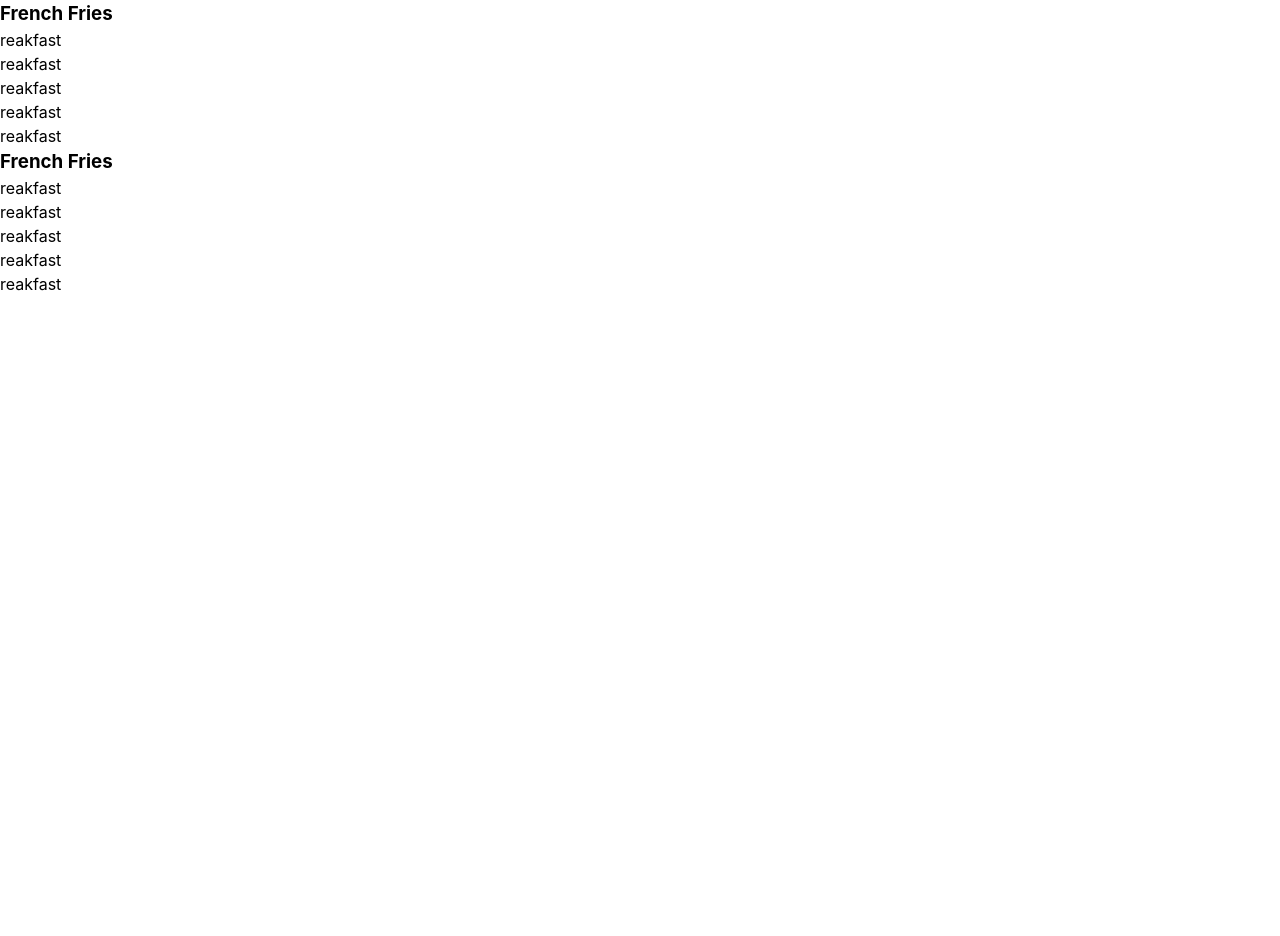
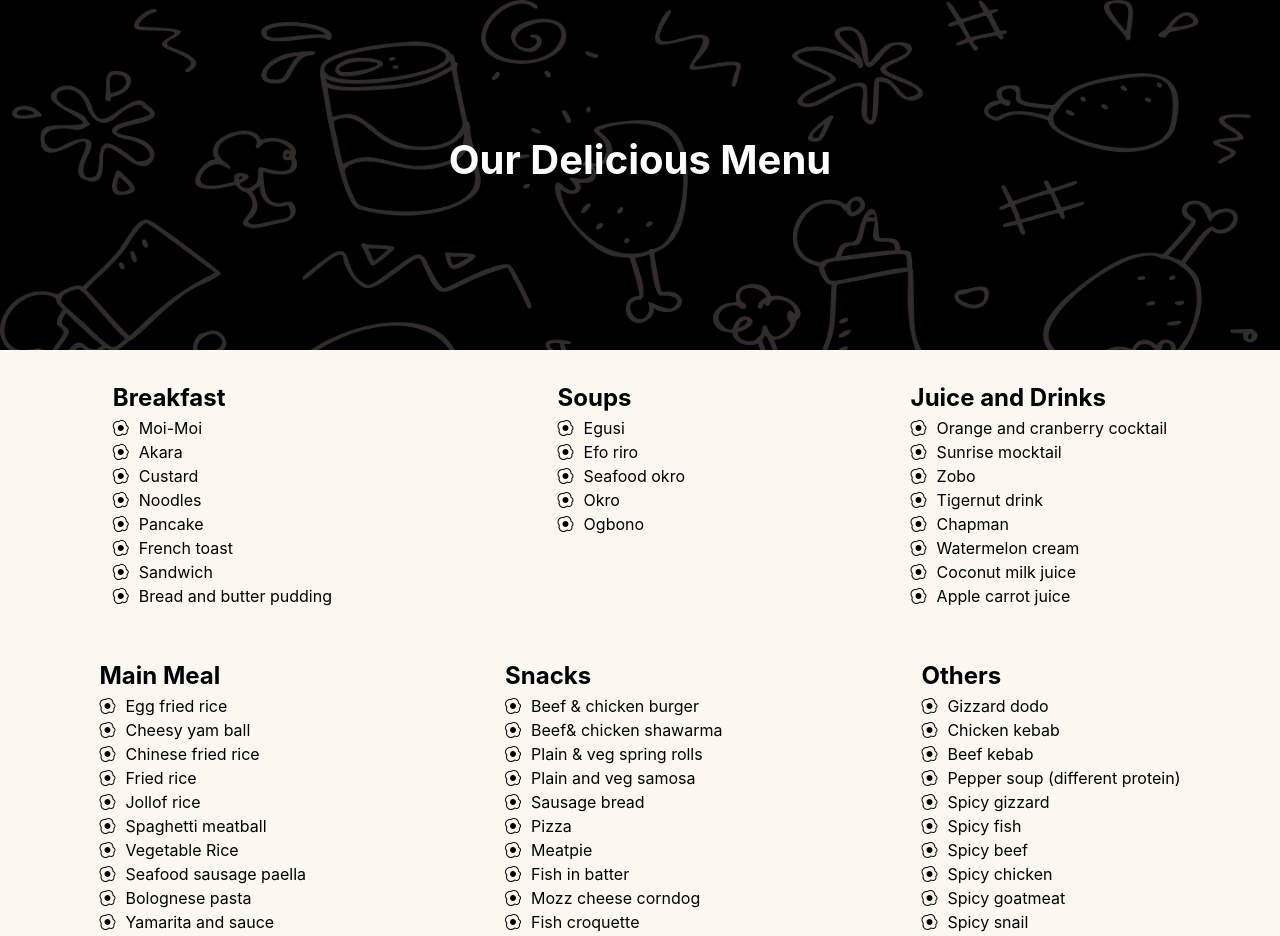
Before and after one commit to dennispaul8/Mr-Fresh-Kitchen, a React (Vite) app: page /menulist in a window 1280 px wide. Shown: the top 936 px of the page. Before the commit the page ends 800 px from the top, so only its background shows below. Built offline with nearby package versions, Linux system fonts and the light colour scheme.

Commit message:
Add bootstrap icons to menulist

```diff
--- a/package.json
+++ b/package.json
@@ -15,6 +15,7 @@
     "@emotion/styled": "^11.11.5",
     "@radix-ui/react-navigation-menu": "^1.1.4",
     "@radix-ui/react-slot": "^1.0.2",
+    "bootstrap-icons": "^1.11.3",
     "class-variance-authority": "^0.7.0",
     "clsx": "^2.1.0",
     "framer-motion": "^11.1.7",
--- a/src/components/hero/Hero.jsx
+++ b/src/components/hero/Hero.jsx
@@ -11,7 +11,7 @@ export const Hero = () => {
         <div className="hero-sec">
             <div className="hero-sec-txt">
                 <h1>Get in the holiday
-                    mood, donate <br />
+                    mood,donate <br />
                     some food</h1>
                 <p>Our job is to fill your tummy with delicious food.</p>
 
--- a/src/main.jsx
+++ b/src/main.jsx
@@ -4,6 +4,7 @@ import App from './App.jsx'
 import './index.css'
 import { BrowserRouter } from 'react-router-dom'
 // import { ChakraProvider } from '@chakra-ui/react'
+import "bootstrap-icons/font/bootstrap-icons.css";
 
 ReactDOM.createRoot(document.getElementById('root')).render(
   <React.StrictMode>
--- a/src/pages/menulist/MenuList.css
+++ b/src/pages/menulist/MenuList.css
@@ -0,0 +1,81 @@
+
+.menulist-cont{
+    background-color: #fbefe27a;
+    padding-bottom: 100px;
+}
+.menulist-cont--heading{
+    background-image: url('../../../public/svg-bg.png') ;
+    height: 350px;
+    background-size: cover;
+    background-repeat: no-repeat;
+    width: 100%;
+}
+.menulist-cont--heading h2{
+  color: white;
+  text-align: center;
+  font-size: 40px;
+  padding-top: 130px;
+}
+.menulist-cont img{
+    width: 100%;
+    height: 500px;
+    background-size: contain;
+    background-repeat: no-repeat;
+}
+
+.menulist-top{
+    display: flex;
+    margin-top: 30px;
+    text-align: left;
+
+}
+
+.breakfast-cont ul{
+    list-style-type: none;
+ }
+ .breakfast-cont span{
+    margin-left: 10px;
+ }
+
+ .soups-cont ul{
+    list-style-type: none;
+ }
+ .soups-cont span{
+    margin-left: 10px;
+ }
+
+.jnd-cont ul{
+   list-style-type: none;
+}
+.jnd-cont span{
+    margin-left: 10px;
+ }
+
+
+
+ .menulist-bottom{
+    display: flex;
+    margin-top: 50px;
+    text-align: left;
+}
+
+.main-meal-cont ul{
+    list-style-type: none;
+}
+.main-meal-cont span{
+    margin-left: 10px;
+}
+
+.snacks-cont ul{
+    list-style-type: none;
+}
+.snacks-cont span{
+    margin-left: 10px;
+}
+
+.others-cont ul{
+    list-style-type: none;
+}
+.others-cont span{
+    margin-left: 10px;
+}
--- a/src/pages/menulist/MenuList.jsx
+++ b/src/pages/menulist/MenuList.jsx
@@ -1,46 +1,108 @@
 import './MenuList.css'
+import bg from '../../../public/svg-bg.png'
+export const MenuList =()=>{
 
-export const MenuList = () => {
-    const top_list = [
-        {
-            image: "../../../public/mr-fresh-logo.jpeg",
-            heading: "French Fries",
-            paragraph: "Say goodbye to the hassle of coordinating Say goodbye to the hassle of coordinati",
-            price: "01",
-        },
-        {
-            image: "../../../public/mr-fresh-logo.jpeg",
-            heading: "French Fries",
-            paragraph: "Say goodbye to the hassle of coordinating Say goodbye to the hassle of coordinati",
-            price: "01",
-        },
-    ]
-    return (
+return(
     <>
         <div className="menulist-cont">
+            <div className="menulist-cont--heading">
+                <h2>Our Delicious Menu</h2>
+            </div>
             <div className="menulist-top">
-                    {/* <h2>breakfast</h2>
-               */}
-                    <div className="">
-                        {top_list.map((info, index) =>
-
-                            <div key={index} className=''>
-
-                                <h3>{info.heading}</h3>
+               <div className="breakfast-cont">
+               <h2>Breakfast</h2>
                 <ul>
-                                    <li>reakfast</li>
-                                    <li>reakfast</li>
-                                    <li>reakfast</li>
-                                    <li>reakfast</li>
-                                    <li>reakfast</li>
+                <li><i class="bi bi-egg-fried"></i><span>Moi-Moi</span></li>
+                    <li><i class="bi bi-egg-fried"></i><span>Akara</span></li>
+                    <li><i class="bi bi-egg-fried"></i><span>Custard</span></li>
+                    <li><i class="bi bi-egg-fried"></i><span>Noodles</span></li>
+                    <li><i class="bi bi-egg-fried"></i><span>Pancake</span></li>
+                    <li><i class="bi bi-egg-fried"></i><span>French toast</span></li>
+                    <li><i class="bi bi-egg-fried"></i><span>Sandwich</span></li>
+                    <li><i class="bi bi-egg-fried"></i><span>Bread and butter pudding</span></li>
                 </ul>
                </div>
 
-                        )}
+               <div className="soups-cont">
+               <h2>Soups</h2>
+                <ul>
+                <li><i class="bi bi-egg-fried"></i><span>Egusi</span></li>
+                    <li><i class="bi bi-egg-fried"></i><span>Efo riro</span></li>
+                    <li><i class="bi bi-egg-fried"></i><span>Seafood okro</span></li>
+                    <li><i class="bi bi-egg-fried"></i><span>Okro</span></li>
+                    <li><i class="bi bi-egg-fried"></i><span>Ogbono</span></li>
+                </ul>
+               </div>
+
+               <div className="jnd-cont">
+               <h2>Juice and Drinks</h2>
+                <ul>
+                    <li><i class="bi bi-egg-fried"></i><span>Orange and cranberry cocktail</span></li>
+                    <li><i class="bi bi-egg-fried"></i><span>Sunrise mocktail</span></li>
+                    <li><i class="bi bi-egg-fried"></i><span>Zobo</span></li>
+                    <li><i class="bi bi-egg-fried"></i><span>Tigernut drink</span></li>
+                    <li><i class="bi bi-egg-fried"></i><span>Chapman</span></li>
+                    <li><i class="bi bi-egg-fried"></i><span>Watermelon cream</span></li>
+                    <li><i class="bi bi-egg-fried"></i><span>Coconut milk juice</span></li>
+                    <li><i class="bi bi-egg-fried"></i><span>Apple carrot juice</span></li>
+                </ul>
                </div>
             </div>
 
+
             <div className="menulist-bottom">
+            <div className="main-meal-cont">
+               <h2>Main Meal</h2>
+                <ul>
+                <li><i class="bi bi-egg-fried"></i><span>Egg fried rice</span></li>
+                    <li><i class="bi bi-egg-fried"></i><span>Cheesy yam ball</span></li>
+                    <li><i class="bi bi-egg-fried"></i><span>Chinese fried rice</span></li>
+                    <li><i class="bi bi-egg-fried"></i><span>Fried rice</span></li>
+                    <li><i class="bi bi-egg-fried"></i><span>Jollof rice</span></li>
+                    <li><i class="bi bi-egg-fried"></i><span>Spaghetti meatball</span></li>
+                    <li><i class="bi bi-egg-fried"></i><span>Vegetable Rice</span></li>
+                    <li><i class="bi bi-egg-fried"></i><span>Seafood sausage paella</span></li>
+                    <li><i class="bi bi-egg-fried"></i><span>Bolognese pasta</span></li>
+                    <li><i class="bi bi-egg-fried"></i><span>Yamarita and sauce</span></li>
+                    <li><i class="bi bi-egg-fried"></i><span>Yam pottage</span></li>
+                    <li><i class="bi bi-egg-fried"></i><span>Beans pottage</span></li>
+                    <li><i class="bi bi-egg-fried"></i><span>Yam and egg</span></li>
+                    <li><i class="bi bi-egg-fried"></i><span>Ewa agoyin</span></li>
+                </ul>
+               </div>
+
+               <div className="snacks-cont">
+               <h2>Snacks</h2>
+                <ul>
+                <li><i class="bi bi-egg-fried"></i><span>Beef & chicken burger</span></li>
+                    <li><i class="bi bi-egg-fried"></i><span>Beef& chicken shawarma</span></li>
+                    <li><i class="bi bi-egg-fried"></i><span>Plain & veg spring rolls</span></li>
+                    <li><i class="bi bi-egg-fried"></i><span>Plain and veg samosa</span></li>
+                    <li><i class="bi bi-egg-fried"></i><span>Sausage bread</span></li>
+                    <li><i class="bi bi-egg-fried"></i><span>Pizza</span></li>
+                    <li><i class="bi bi-egg-fried"></i><span>Meatpie</span></li>
+                    <li><i class="bi bi-egg-fried"></i><span>Fish in batter</span></li>
+                    <li><i class="bi bi-egg-fried"></i><span>Mozz cheese corndog</span></li>
+                    <li><i class="bi bi-egg-fried"></i><span>Fish croquette</span></li>
+                    <li><i class="bi bi-egg-fried"></i><span>Churros</span></li>
+                </ul>
+               </div>
+
+               <div className="others-cont">
+               <h2>Others</h2>
+                <ul>
+                    <li><i class="bi bi-egg-fried"></i><span>Gizzard dodo</span></li>
+                    <li><i class="bi bi-egg-fried"></i><span>Chicken kebab</span></li>
+                    <li><i class="bi bi-egg-fried"></i><span>Beef kebab</span></li>
+                    <li><i class="bi bi-egg-fried"></i><span>Pepper soup (different protein)</span></li>
+                    <li><i class="bi bi-egg-fried"></i><span>Spicy gizzard</span></li>
+                    <li><i class="bi bi-egg-fried"></i><span>Spicy fish</span></li>
+                    <li><i class="bi bi-egg-fried"></i><span>Spicy beef</span></li>
+                    <li><i class="bi bi-egg-fried"></i><span>Spicy chicken</span></li>
+                    <li><i class="bi bi-egg-fried"></i><span>Spicy goatmeat</span></li>
+                    <li><i class="bi bi-egg-fried"></i><span>Spicy snail</span></li>
+                </ul>
+               </div>
 
             </div>
         </div>
```
Also changed, not shown: 1 other file (tests, documents, lock files or other folders). Lines whose indentation alone changed are shown as unchanged.
